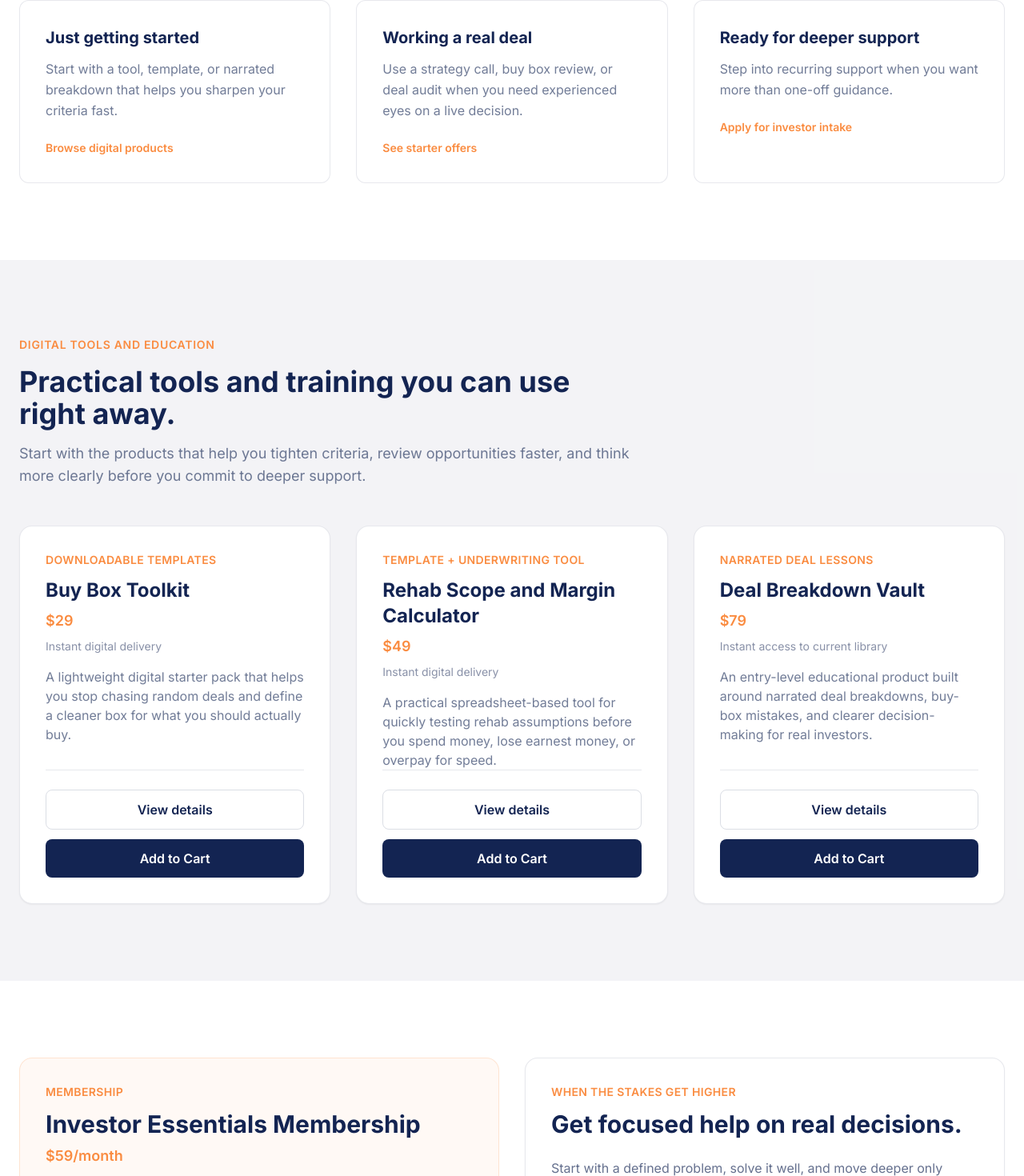
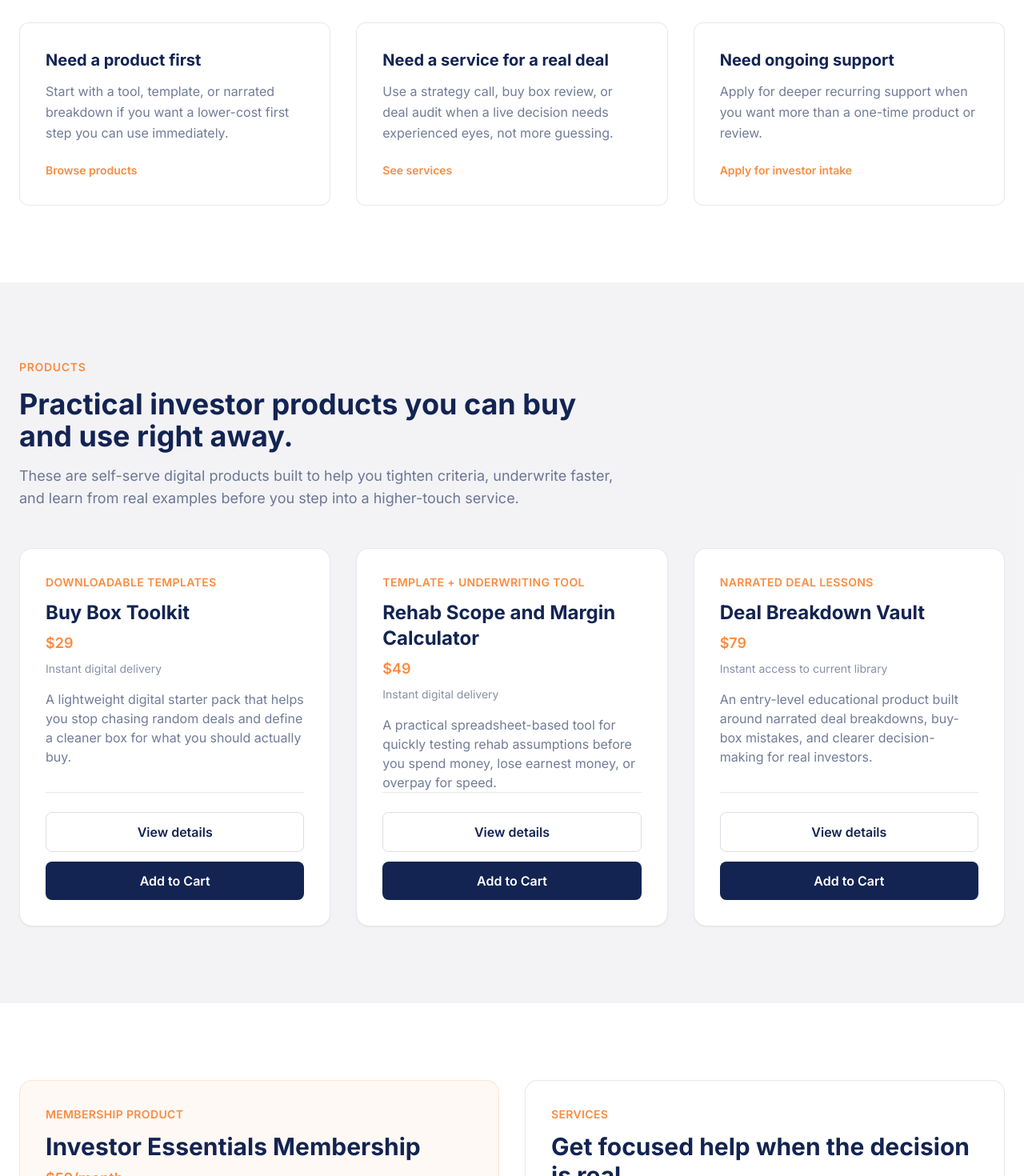
Before and after one commit to ashersoutherncities-art/southern-cities-investors, a Next.js app: page / in a window 1280 px wide. Shown: the part 934-2404 px from the top of the page at 80% size. Built offline with nearby package versions, Linux system fonts and the light colour scheme.

Commit message:
Clarify products vs services positioning

```diff
--- a/app/page.tsx
+++ b/app/page.tsx
@@ -4,20 +4,20 @@ import { digitalOffers, membershipOffers, starterOffers } from '@/lib/service-da
 
 const buyerPaths = [
   {
-    title: 'Just getting started',
-    description: 'Start with a tool, template, or narrated breakdown that helps you sharpen your criteria fast.',
-    cta: 'Browse digital products',
+    title: 'Need a product first',
+    description: 'Start with a tool, template, or narrated breakdown if you want a lower-cost first step you can use immediately.',
+    cta: 'Browse products',
     href: '/services',
   },
   {
-    title: 'Working a real deal',
-    description: 'Use a strategy call, buy box review, or deal audit when you need experienced eyes on a live decision.',
-    cta: 'See starter offers',
+    title: 'Need a service for a real deal',
+    description: 'Use a strategy call, buy box review, or deal audit when a live decision needs experienced eyes, not more guessing.',
+    cta: 'See services',
     href: '/services',
   },
   {
-    title: 'Ready for deeper support',
-    description: 'Step into recurring support when you want more than one-off guidance.',
+    title: 'Need ongoing support',
+    description: 'Apply for deeper recurring support when you want more than a one-time product or review.',
     cta: 'Apply for investor intake',
     href: '/contact',
   },
@@ -78,10 +78,10 @@ export default function Home() {
         <div className="site-shell">
           <div className="max-w-3xl mb-12">
             <h2 className="text-3xl sm:text-4xl font-bold text-navy">
-              Choose the right entry point for where you are now.
+              Choose between products, services, or ongoing support.
             </h2>
             <p className="mt-4 text-lg text-navy/60">
-              The best first move depends on whether you are learning, evaluating, or scaling.
+              The cleanest next move depends on whether you need a self-serve product, a real-deal service, or a longer working relationship.
             </p>
           </div>
 
@@ -102,10 +102,10 @@ export default function Home() {
       <section className="py-20 sm:py-24 bg-navy/5">
         <div className="site-shell">
           <div className="max-w-3xl mb-12">
-            <p className="text-orange font-semibold text-sm uppercase tracking-wider mb-4">Digital tools and education</p>
-            <h2 className="text-3xl sm:text-4xl font-bold text-navy">Practical tools and training you can use right away.</h2>
+            <p className="text-orange font-semibold text-sm uppercase tracking-wider mb-4">Products</p>
+            <h2 className="text-3xl sm:text-4xl font-bold text-navy">Practical investor products you can buy and use right away.</h2>
             <p className="mt-4 text-lg text-navy/60">
-              Start with the products that help you tighten criteria, review opportunities faster, and think more clearly before you commit to deeper support.
+              These are self-serve digital products built to help you tighten criteria, underwrite faster, and learn from real examples before you step into a higher-touch service.
             </p>
           </div>
 
@@ -135,7 +135,7 @@ export default function Home() {
       <section className="py-20 sm:py-24 bg-white">
         <div className="site-shell grid lg:grid-cols-[1fr_1fr] gap-8 items-start">
           <div className="rounded-2xl border border-orange/20 bg-orange/5 p-8">
-            <p className="text-sm font-semibold uppercase tracking-wide text-orange">Membership</p>
+            <p className="text-sm font-semibold uppercase tracking-wide text-orange">Membership product</p>
             {membershipOffers.map((offer) => (
               <div key={offer.key}>
                 <h2 className="mt-3 text-3xl font-bold text-navy">{offer.name}</h2>
@@ -187,14 +187,14 @@ export default function Home() {
           </div>
 
           <div className="rounded-2xl border border-navy/10 bg-white p-8 shadow-sm">
-            <p className="text-sm font-semibold uppercase tracking-wide text-orange">When the stakes get higher</p>
-            <h2 className="mt-3 text-3xl font-bold text-navy">Get focused help on real decisions.</h2>
+            <p className="text-sm font-semibold uppercase tracking-wide text-orange">Services</p>
+            <h2 className="mt-3 text-3xl font-bold text-navy">Get focused help when the decision is real.</h2>
             <div className="mt-6 space-y-5 text-navy/65 leading-relaxed">
               <p>
-                Start with a defined problem, solve it well, and move deeper only when it makes sense.
+                These services are for live decisions, active deals, and investors who want experienced judgment layered onto the numbers.
               </p>
               <p>
-                That keeps the path cleaner for investors who want practical help, not a generic consulting pitch.
+                Start with one defined need, solve it well, and move deeper only when the deal flow justifies it.
               </p>
             </div>
 
@@ -214,10 +214,10 @@ export default function Home() {
       <section className="py-20 sm:py-24 bg-navy text-white">
         <div className="site-shell text-center">
           <h2 className="text-3xl sm:text-4xl font-bold">
-            Start where you need help now.
+            Start with the right format for the problem in front of you.
           </h2>
           <p className="mt-4 text-lg text-white/70 max-w-2xl mx-auto">
-            Use a tool, review, membership, or intake path based on what is in front of you right now.
+            Buy a product if you want a self-serve first step, choose a service if you need help on a real decision, or apply if you want a deeper relationship.
           </p>
           <div className="mt-8 flex flex-col sm:flex-row gap-4 justify-center">
             <Link
--- a/app/services/page.tsx
+++ b/app/services/page.tsx
@@ -8,12 +8,12 @@ export default function Services() {
       <section className="bg-navy text-white py-24 sm:py-32">
         <div className="site-shell">
           <div className="max-w-4xl">
-            <p className="text-orange font-semibold text-sm uppercase tracking-wider mb-4">Service Models</p>
+            <p className="text-orange font-semibold text-sm uppercase tracking-wider mb-4">Products and Services</p>
             <h1 className="text-4xl sm:text-5xl lg:text-6xl font-bold leading-tight tracking-tight">
-              Choose the right level of support for where you are now.
+              Choose the right product or service for where you are now.
             </h1>
             <p className="mt-6 text-lg sm:text-xl text-white/70 leading-relaxed max-w-3xl">
-              Southern Cities Investors offers digital tools, narrated training, focused reviews, and recurring support for investors who want clearer decisions and stronger execution.
+              Southern Cities Investors offers self-serve digital products, focused investor services, and recurring support for buyers who want clearer decisions and stronger execution.
             </p>
           </div>
         </div>
@@ -22,9 +22,9 @@ export default function Services() {
       <section className="py-16 bg-white border-b border-navy/10">
         <div className="max-w-5xl mx-auto px-4 sm:px-6 lg:px-8">
           <div className="bg-navy/5 rounded-2xl p-8 text-center border border-navy/10">
-            <h2 className="text-2xl font-bold text-navy mb-4">Different moments call for different levels of support.</h2>
+            <h2 className="text-2xl font-bold text-navy mb-4">Different moments call for different formats.</h2>
             <p className="text-navy/65 leading-relaxed max-w-3xl mx-auto">
-              Some buyers need a useful tool they can put to work today. Others need experienced eyes on a live opportunity. This page is organized so you can move directly to the right level.
+              Some buyers need a product they can use today. Others need a service built around a live opportunity. This page is organized so you can move directly to the right fit.
             </p>
           </div>
         </div>
@@ -33,10 +33,10 @@ export default function Services() {
       <section className="py-20 bg-navy/5 border-b border-navy/10">
         <div className="site-shell">
           <div className="max-w-3xl mb-12">
-            <p className="text-orange font-semibold text-sm uppercase tracking-wider mb-4">Downloadables and educational media</p>
-            <h2 className="text-3xl sm:text-4xl font-bold text-navy">Tools and training designed to improve your next decision.</h2>
+            <p className="text-orange font-semibold text-sm uppercase tracking-wider mb-4">Products</p>
+            <h2 className="text-3xl sm:text-4xl font-bold text-navy">Self-serve products designed to improve your next decision.</h2>
             <p className="mt-4 text-lg text-navy/60">
-              These products solve focused problems fast, so you can tighten your process before you spend more time or capital.
+              These products solve focused problems fast, so you can tighten your process before you spend more time or capital on the wrong deal.
             </p>
           </div>
 
@@ -77,7 +77,7 @@ export default function Services() {
         <div className="site-shell">
           <div className="grid lg:grid-cols-[1.1fr_0.9fr] gap-8 items-start">
             <div>
-              <p className="text-orange font-semibold text-sm uppercase tracking-wider mb-4">Ongoing access</p>
+              <p className="text-orange font-semibold text-sm uppercase tracking-wider mb-4">Membership product</p>
               <h2 className="text-3xl sm:text-4xl font-bold text-navy">Membership keeps serious investors close to the right resources.</h2>
               <p className="mt-4 text-lg text-navy/60 max-w-3xl">
                 Get recurring access to templates, narrated breakdowns, and practical guidance that help you stay sharp between deals and prepare for the next level of support.
@@ -118,17 +118,17 @@ export default function Services() {
       <section className="py-20 bg-navy/5 border-b border-navy/10">
         <div className="site-shell">
           <div className="max-w-3xl mb-12">
-            <p className="text-orange font-semibold text-sm uppercase tracking-wider mb-4">Starter offers</p>
-            <h2 className="text-3xl sm:text-4xl font-bold text-navy">Choose a focused review when the decision is real and time-sensitive.</h2>
+            <p className="text-orange font-semibold text-sm uppercase tracking-wider mb-4">Services</p>
+            <h2 className="text-3xl sm:text-4xl font-bold text-navy">Choose a focused service when the decision is real and time-sensitive.</h2>
             <p className="mt-4 text-lg text-navy/60">
-              These offers are built for real decisions, active deals, and investors who want experienced guidance before they commit.
+              These services are built for real decisions, active deals, and investors who want experienced guidance before they commit.
             </p>
           </div>
 
           <div className="grid md:grid-cols-3 gap-8">
             {starterOffers.map((offer) => (
               <div key={offer.key} className="bg-white border border-navy/10 rounded-2xl p-8 shadow-sm flex flex-col">
-                <p className="text-sm font-semibold uppercase tracking-wide text-orange">Starter offer</p>
+                <p className="text-sm font-semibold uppercase tracking-wide text-orange">Service</p>
                 <h3 className="text-2xl font-bold text-navy mt-3">{offer.name}</h3>
                 <p className="text-orange font-semibold text-lg mt-2">{offer.price} one time</p>
                 <p className="text-sm text-navy/50 mt-2">{offer.turnaround}</p>
@@ -166,9 +166,9 @@ export default function Services() {
       <section id="tiers" className="py-20 sm:py-24">
         <div className="site-shell">
           <div className="max-w-3xl mx-auto text-center mb-16">
-            <h2 className="text-3xl sm:text-4xl font-bold text-navy">Subscription packages matched to how involved you want to be</h2>
+            <h2 className="text-3xl sm:text-4xl font-bold text-navy">Recurring support tiers matched to how involved you want to be</h2>
             <p className="mt-4 text-lg text-navy/60">
-              Start with access, step into analysis, move into deal-desk support, or apply for a deeper operator or Inner Circle relationship.
+              Start with access, step into analysis, move into deal-desk support, or apply for a deeper operator or Inner Circle relationship when the volume and stakes justify it.
             </p>
           </div>
 
@@ -232,9 +232,9 @@ export default function Services() {
 
       <section className="py-20 sm:py-24 bg-navy/5">
         <div className="max-w-4xl mx-auto px-4 sm:px-6 lg:px-8 text-center">
-          <h2 className="text-3xl sm:text-4xl font-bold text-navy mb-6">Choose the path that matches where you are right now.</h2>
+          <h2 className="text-3xl sm:text-4xl font-bold text-navy mb-6">Choose the path that matches the kind of help you need right now.</h2>
           <p className="text-lg text-navy/60 mb-10 max-w-2xl mx-auto">
-            Start with a focused tool or review if you want a low-friction first step, choose the subscription tier that matches your current pace,
+            Start with a product if you want a self-serve first step, choose a service for a live decision, pick a recurring tier for ongoing deal support,
             or apply directly if you are looking for a deeper operator or Inner Circle relationship.
           </p>
           <div className="flex flex-col sm:flex-row gap-4 justify-center">
```
